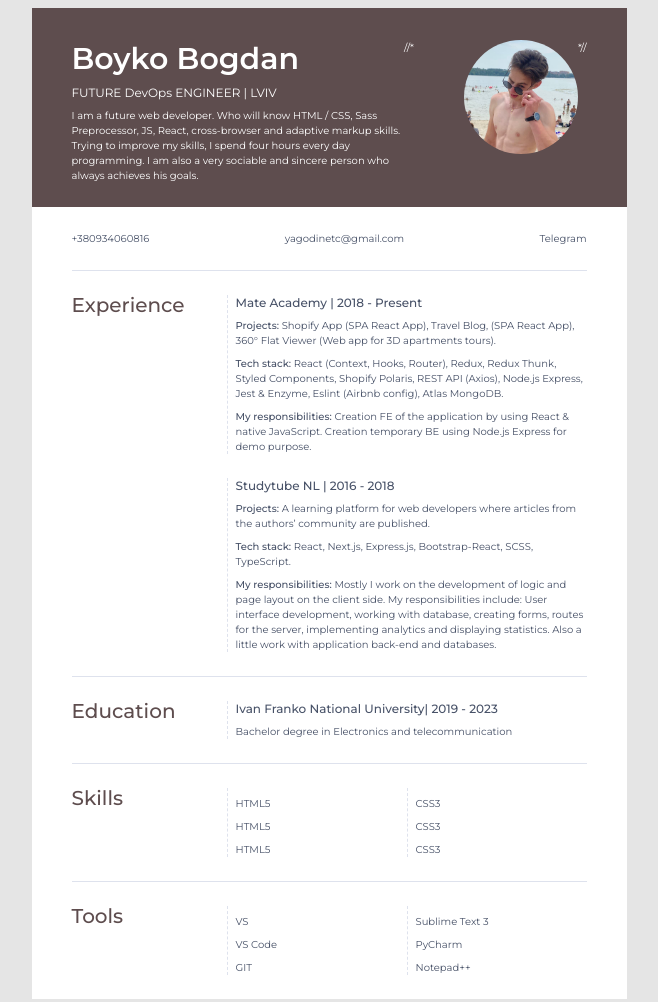
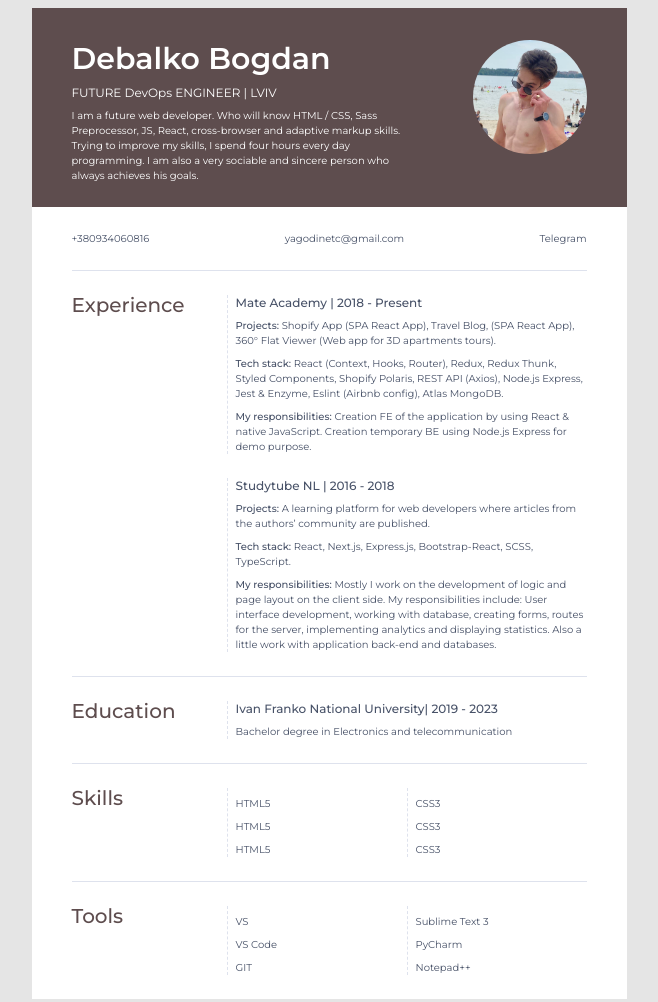
Before and after one commit to Oleksandr0007/HTMLandCSS, a plain HTML site: page index2.html in a window 1280 px wide. Shown: the whole page, without its empty margins (311-969 px from the left). Drawn offline with Linux system fonts and the light colour scheme.

Commit message:
Update index2.html

```diff
--- a/index2.html
+++ b/index2.html
@@ -15,14 +15,14 @@
     <div class="page">
         <header class="about">
             <div>
-                <h1 class="about_name">Boyko Bogdan</h1>
+                <h1 class="about_name">Debalko Bogdan</h1>
             <div class="about_role">FUTURE DevOps ENGINEER | LVIV</div>
             <p class="about_text">I am a future web developer. Who will know HTML / CSS, Sass Preprocessor, JS, React, cross-browser and adaptive
                 markup skills. Trying to improve my skills, I spend four hours every day programming. I am also a very sociable and sincere person
                 who always achieves his goals.
             </p>
             </div>
-            //*<img class="about_photo" src="photo_2021-07-19_15-27-53.jpg">*//
+            <img class="about_photo" src="photo_2021-07-19_15-27-53.jpg">
         </header>
 
         <main class="main">
```
